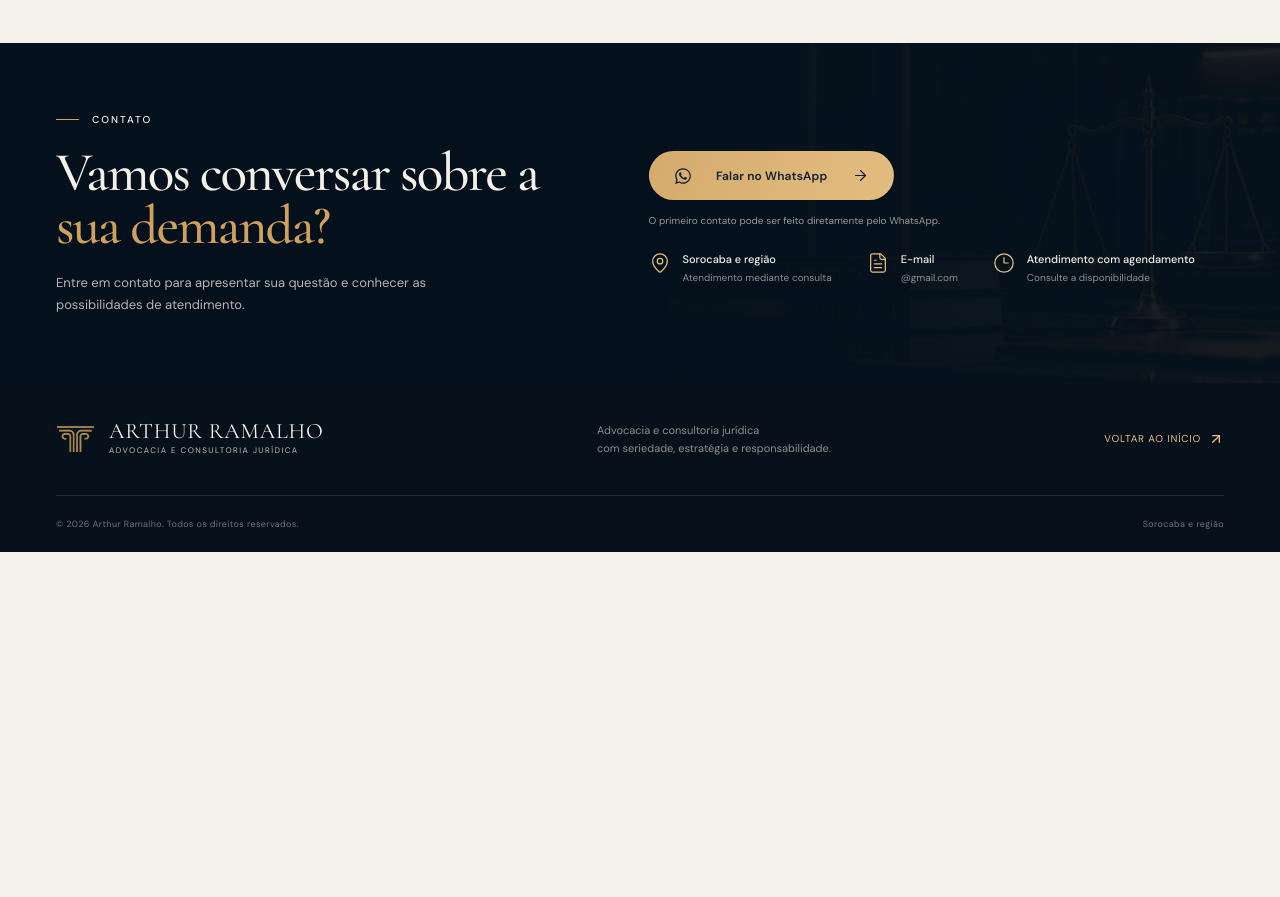
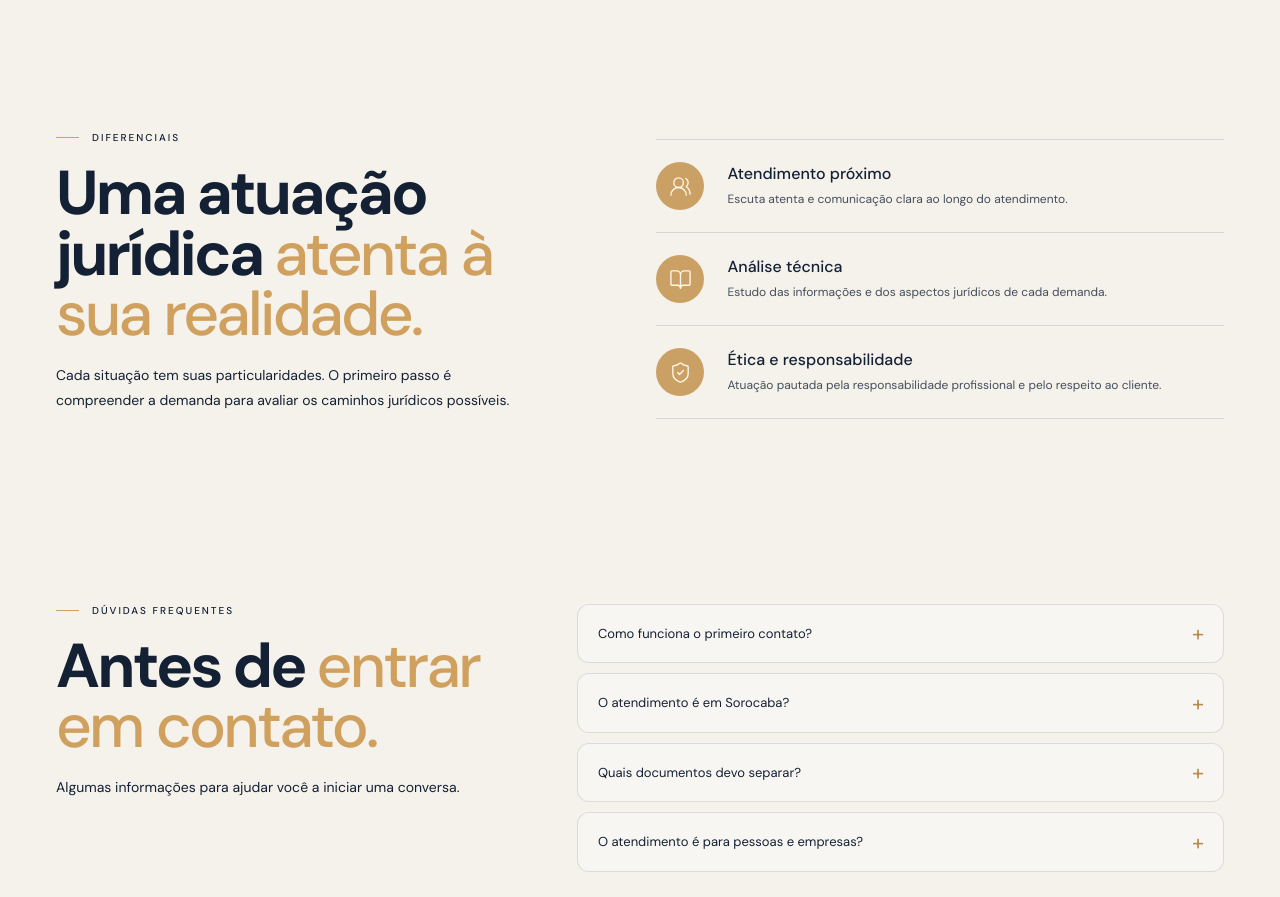
Before and after one commit to avanegm/arthur-ramalho, a React (Vite) app: page / in a window 1280 px wide. Shown: the part 1900-2797 px from the top of the page. Before the commit the page ends 2452 px from the top, so only its background shows below. Built offline with nearby package versions, Linux system fonts and the light colour scheme.

Commit message:
ajusta layout responsivo mobile

```diff
--- a/src/App.tsx
+++ b/src/App.tsx
@@ -54,6 +54,7 @@ const navigation = [
   { label: 'Início', href: '#inicio' },
   { label: 'Sobre', href: '#sobre' },
   { label: 'Áreas de atuação', href: '#atuacao' },
+  { label: 'Diferenciais', href: '#diferenciais' },
   { label: 'Contato', href: '#contato' },
 ];
 
@@ -229,7 +230,7 @@ export default function App() {
           </div>
           <div className="practice-grid">
             {practiceAreas.map(({ number, title, description, Icon }) => (
-              <article className="practice-card" key={number}>
+              <article className="practice-card" key={title}>
                 <div className="card-topline"><span>{number}</span><Icon size={27} strokeWidth={1.35} /></div>
                 <h3>{title}</h3>
                 <p>{description}</p>
@@ -240,6 +241,58 @@ export default function App() {
             ))}
           </div>
           <p className="practice-note">A atuação em cada matéria será avaliada de acordo com as características e necessidades específicas da demanda.</p>
+        </div>
+      </section>
+
+      <section className="differentials section-light" id="diferenciais">
+        <div className="page-width differentials-inner">
+          <div className="differentials-heading">
+            <SectionEyebrow>Diferenciais</SectionEyebrow>
+            <h2>Uma atuação jurídica <em>atenta à sua realidade.</em></h2>
+            <p>Cada situação tem suas particularidades. O primeiro passo é compreender a demanda para avaliar os caminhos jurídicos possíveis.</p>
+          </div>
+          <div className="differentials-list">
+            <article className="differential-item">
+              <span className="differential-icon"><UsersRound size={23} strokeWidth={1.4} /></span>
+              <div><h3>Atendimento próximo</h3><p>Escuta atenta e comunicação clara ao longo do atendimento.</p></div>
+            </article>
+            <article className="differential-item">
+              <span className="differential-icon"><BookOpen size={23} strokeWidth={1.4} /></span>
+              <div><h3>Análise técnica</h3><p>Estudo das informações e dos aspectos jurídicos de cada demanda.</p></div>
+            </article>
+            <article className="differential-item">
+              <span className="differential-icon"><ShieldCheck size={23} strokeWidth={1.4} /></span>
+              <div><h3>Ética e responsabilidade</h3><p>Atuação pautada pela responsabilidade profissional e pelo respeito ao cliente.</p></div>
+            </article>
+          </div>
+        </div>
+      </section>
+
+      <section className="faq section-light" id="duvidas">
+        <div className="page-width faq-inner">
+          <div className="faq-heading">
+            <SectionEyebrow>Dúvidas frequentes</SectionEyebrow>
+            <h2>Antes de <em>entrar em contato.</em></h2>
+            <p>Algumas informações para ajudar você a iniciar uma conversa.</p>
+          </div>
+          <div className="faq-list">
+            <details className="faq-item">
+              <summary>Como funciona o primeiro contato?</summary>
+              <p>Você pode apresentar brevemente sua situação pelo WhatsApp. As informações iniciais ajudam a compreender a demanda e avaliar os próximos passos.</p>
+            </details>
+            <details className="faq-item">
+              <summary>O atendimento é em Sorocaba?</summary>
+              <p>A atuação é direcionada a Sorocaba e região. A possibilidade e o formato de atendimento devem ser confirmados conforme a demanda.</p>
+            </details>
+            <details className="faq-item">
+              <summary>Quais documentos devo separar?</summary>
+              <p>Isso depende do assunto. No primeiro contato, descreva sua situação e será possível orientar quais informações ou documentos podem ser relevantes.</p>
+            </details>
+            <details className="faq-item">
+              <summary>O atendimento é para pessoas e empresas?</summary>
+              <p>O site apresenta áreas relacionadas a demandas de pessoas físicas e empresas. O enquadramento de cada caso será avaliado individualmente.</p>
+            </details>
+          </div>
         </div>
       </section>
 
--- a/src/styles.css
+++ b/src/styles.css
@@ -1455,3 +1455,242 @@ h2 em {
     object-position: bottom right;
   }
 }
+
+/* ===== Ajustes de acabamento e experiência mobile ===== */
+.differentials {
+  padding: 88px 0 94px;
+}
+.differentials-inner {
+  display: grid;
+  grid-template-columns: .9fr 1fr;
+  gap: clamp(36px, 7vw, 100px);
+  align-items: center;
+}
+.differentials-heading h2,
+.faq-heading h2 {
+  margin: 18px 0;
+  max-width: 520px;
+  font-size: clamp(42px, 5vw, 62px);
+  line-height: .98;
+  letter-spacing: -.045em;
+}
+.differentials-heading h2 em,
+.faq-heading h2 em {
+  color: var(--gold, #cba064);
+  font-style: italic;
+}
+.differentials-heading > p,
+.faq-heading > p {
+  max-width: 470px;
+  font-size: 14px;
+  line-height: 1.8;
+}
+.differentials-list {
+  display: grid;
+  gap: 0;
+}
+.differential-item {
+  display: grid;
+  grid-template-columns: 54px 1fr;
+  gap: 17px;
+  align-items: center;
+  padding: 22px 0;
+  border-bottom: 1px solid rgba(10, 25, 38, .13);
+}
+.differential-item:first-child { border-top: 1px solid rgba(10, 25, 38, .13); }
+.differential-icon {
+  width: 48px;
+  height: 48px;
+  display: grid;
+  place-items: center;
+  border-radius: 50%;
+  color: #fff8eb;
+  background: #cba064;
+}
+.differential-item h3 {
+  margin: 0 0 6px;
+  font-size: 16px;
+  font-weight: 500;
+}
+.differential-item p {
+  margin: 0;
+  font-size: 12px;
+  line-height: 1.65;
+  opacity: .78;
+}
+.faq { padding: 82px 0 90px; }
+.faq-inner {
+  display: grid;
+  grid-template-columns: .8fr 1.2fr;
+  gap: clamp(34px, 7vw, 100px);
+  align-items: start;
+}
+.faq-list { display: grid; gap: 10px; }
+.faq-item {
+  border: 1px solid rgba(10, 25, 38, .12);
+  background: rgba(255,255,255,.35);
+  border-radius: 12px;
+  overflow: hidden;
+}
+.faq-item summary {
+  position: relative;
+  padding: 19px 48px 19px 20px;
+  cursor: pointer;
+  list-style: none;
+  font-size: 13px;
+  line-height: 1.5;
+}
+.faq-item summary::-webkit-details-marker { display: none; }
+.faq-item summary::after {
+  content: '+';
+  position: absolute;
+  right: 19px;
+  top: 50%;
+  transform: translateY(-50%);
+  color: #b88a4b;
+  font-size: 22px;
+  font-weight: 300;
+}
+.faq-item[open] summary::after { content: '−'; }
+.faq-item > p {
+  margin: 0;
+  padding: 0 20px 19px;
+  font-size: 12px;
+  line-height: 1.75;
+  opacity: .8;
+}
+.main-nav > a:not(.button) { white-space: nowrap; }
+
+/* Mobile: retrato mais presente, conteúdo com ritmo editorial */
+@media (max-width: 760px) {
+  .hero {
+    overflow: hidden;
+    min-height: 0;
+  }
+  .hero-backdrop {
+    background-size: cover;
+    background-position: 68% center;
+    opacity: .3;
+    filter: blur(2px);
+  }
+  .hero::before {
+    background:
+      linear-gradient(180deg, rgba(4,16,27,.66) 0%, rgba(4,16,27,.82) 34%, rgba(4,16,27,.97) 72%, #04101b 100%),
+      linear-gradient(90deg, rgba(4,16,27,.42), rgba(4,16,27,.05));
+  }
+  .hero-content {
+    padding-top: 45px;
+    padding-bottom: 28px;
+  }
+  .hero-copy {
+    width: 100%;
+    max-width: none;
+    z-index: 2;
+  }
+  .hero h1 {
+    max-width: 470px;
+    font-size: clamp(42px, 11.4vw, 60px);
+    line-height: .96;
+    margin: 17px 0 15px;
+    text-wrap: balance;
+  }
+  .hero-description {
+    max-width: 350px;
+    font-size: 12px;
+    line-height: 1.7;
+    margin: 16px 0 20px;
+  }
+  .hero-portrait {
+    top: auto;
+    right: -24px;
+    bottom: 72px;
+    width: min(82%, 390px);
+    height: 330px;
+    opacity: .72;
+    z-index: 1;
+    -webkit-mask-image: linear-gradient(90deg, transparent 0%, rgba(0,0,0,.35) 9%, #000 28%);
+    mask-image: linear-gradient(90deg, transparent 0%, rgba(0,0,0,.35) 9%, #000 28%);
+  }
+  .hero-portrait-frame {
+    width: 78%;
+    height: 87%;
+    border-bottom: 0;
+  }
+  .hero-portrait img {
+    object-position: bottom right;
+    object-fit: contain;
+  }
+  .hero-highlights {
+    position: relative;
+    z-index: 2;
+    grid-template-columns: repeat(3, minmax(0, 1fr));
+    gap: 10px;
+    margin-top: 220px;
+    padding-top: 20px;
+  }
+  .hero-highlight {
+    flex-direction: column;
+    align-items: flex-start;
+    gap: 8px;
+  }
+  .hero-highlight span {
+    font-size: 9px;
+    line-height: 1.5;
+  }
+  .hero-scroll {
+    position: relative;
+    z-index: 2;
+    margin-top: 23px;
+  }
+  .about { padding: 58px 0 60px; }
+  .about-grid { gap: 30px; }
+  .about-copy h2,
+  .practice-heading h2,
+  .contact-copy h2 {
+    font-size: clamp(39px, 10vw, 52px);
+    line-height: .98;
+  }
+  .credentials { gap: 14px; }
+  .about-visual { margin-top: 4px; }
+  .practice { padding: 58px 0 62px; }
+  .practice-grid { gap: 12px; }
+  .practice-card {
+    min-height: 0;
+    padding: 21px 20px 17px;
+  }
+  .practice-card h3 { font-size: 22px; }
+  .practice-card > p { font-size: 12px; line-height: 1.7; }
+  .differentials { padding: 60px 0 64px; }
+  .differentials-inner,
+  .faq-inner {
+    grid-template-columns: 1fr;
+    gap: 25px;
+  }
+  .differentials-heading h2,
+  .faq-heading h2 {
+    font-size: clamp(39px, 10vw, 52px);
+    margin: 16px 0;
+  }
+  .differentials-heading > p,
+  .faq-heading > p { font-size: 12px; line-height: 1.75; }
+  .differential-item { grid-template-columns: 48px 1fr; gap: 14px; padding: 18px 0; }
+  .differential-icon { width: 44px; height: 44px; }
+  .differential-item h3 { font-size: 14px; }
+  .differential-item p { font-size: 11px; }
+  .faq { padding: 59px 0 64px; }
+  .faq-list { gap: 8px; }
+  .faq-item summary { padding: 17px 42px 17px 16px; font-size: 12px; }
+  .faq-item > p { padding: 0 16px 17px; font-size: 11px; }
+  .contact { padding: 59px 0 50px; }
+  .contact-inner { gap: 24px; }
+  .contact-details { gap: 17px; }
+  .footer-main { gap: 16px; }
+}
+
+@media (max-width: 380px) {
+  .hero-content { padding-top: 38px; }
+  .hero h1 { font-size: 41px; }
+  .hero-portrait { width: 86%; right: -32px; height: 305px; bottom: 78px; }
+  .hero-highlights { margin-top: 205px; gap: 8px; }
+  .hero-highlight span { font-size: 8px; }
+}
```
